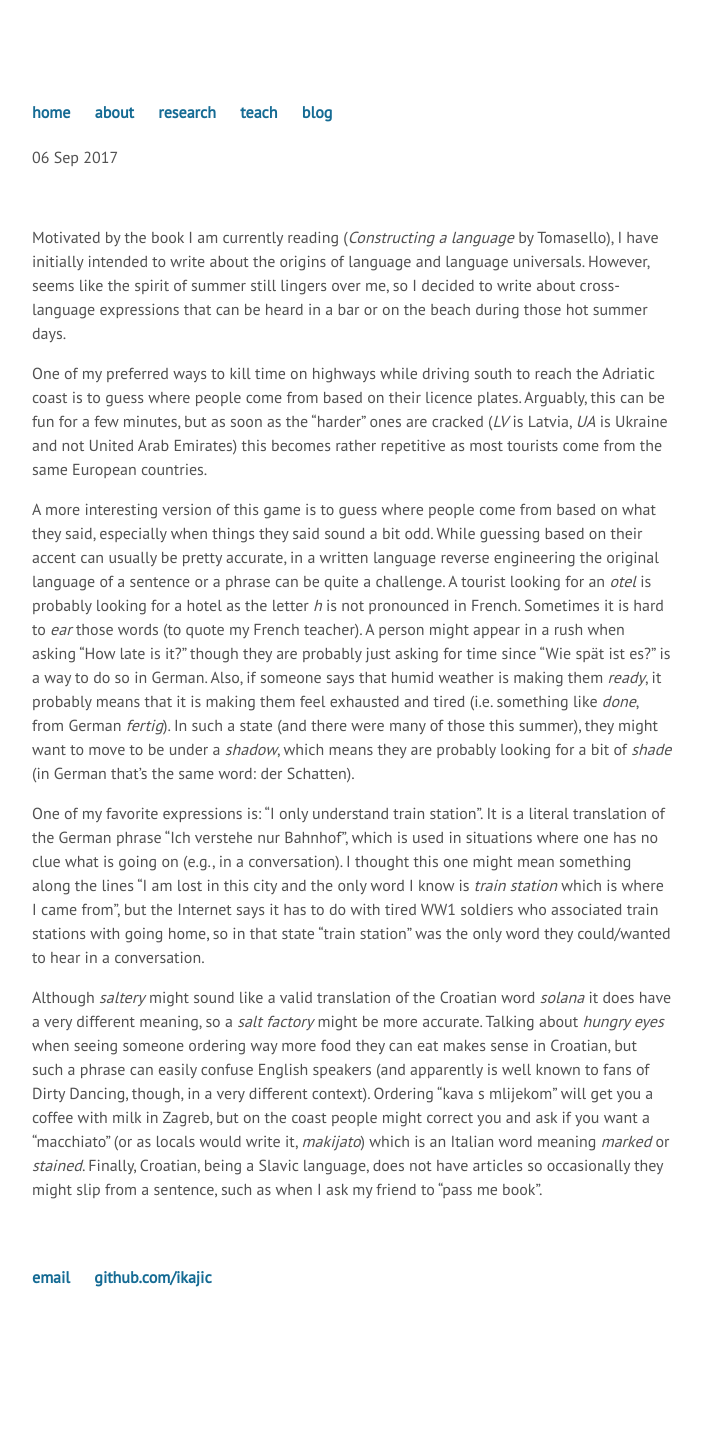
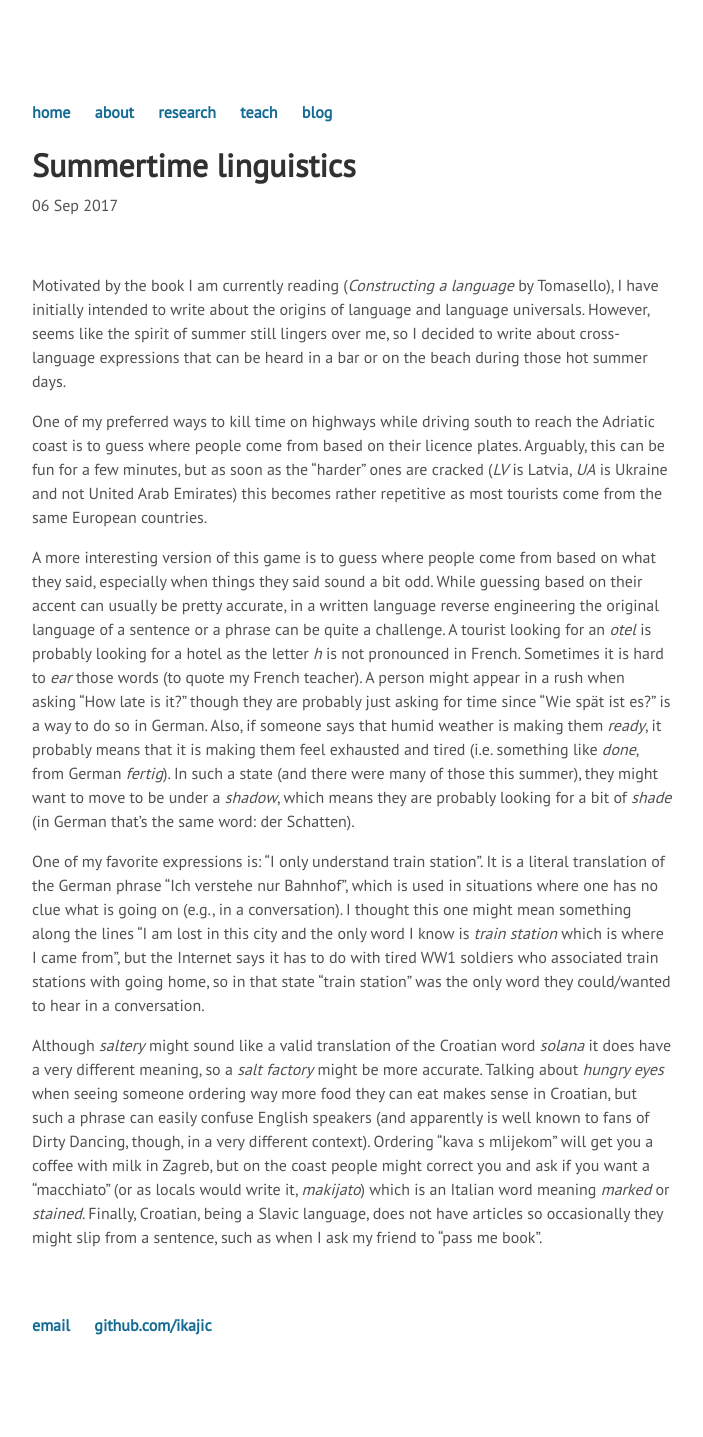
Before and after one commit to ikajic/ikajic.github.io, a Jekyll site: the page built from _posts/2017-09-06-how-late-is-it.md, in a window 1280 px wide. Shown: the whole page, without its empty margins (288-991 px from the left). Built offline with Jekyll 4.4.1, drawn with Linux system fonts in a browser that asks for light colours; our own code applies the rules of GitHub Pages for plain Markdown files; before the commit the page ends 1389 px from its top, so only the background shows below that.

Commit message:
correct typo

```diff
--- a/_posts/2017-09-06-how-late-is-it.md
+++ b/_posts/2017-09-06-how-late-is-it.md
@@ -1,6 +1,6 @@
 ---
 layout: post
-title: "Summertime linguistics"s
+title: "Summertime linguistics"
 date: 2017-09-06
 ---
 &nbsp;
```
